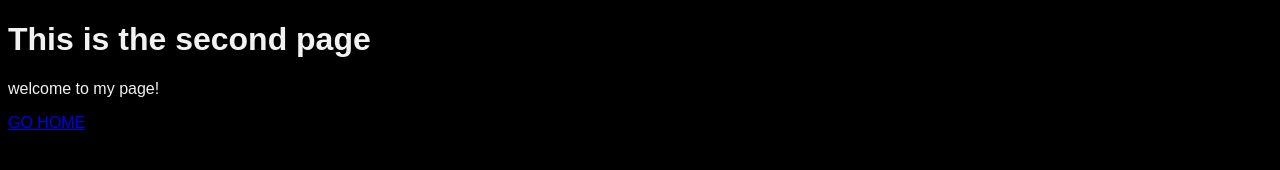
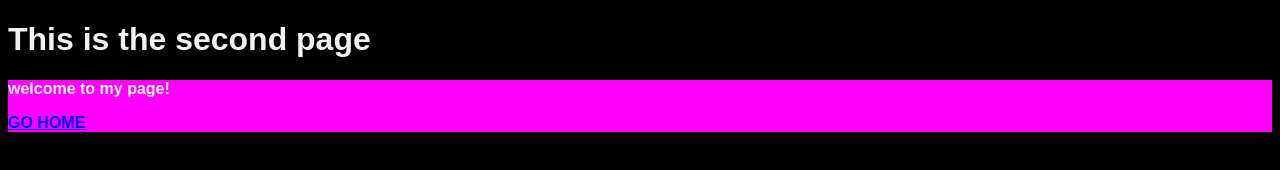
Before and after one commit to seantgx/my-portfolio, a plain HTML site: page second-page.html in a window 1280 px wide. Drawn offline with Linux system fonts and the light colour scheme.

Commit message:
new colors

```diff
--- a/style.css
+++ b/style.css
@@ -5,7 +5,7 @@ font-family:sans-serif;
 
 }
 .backgroundtest{
-
-background-color:#82102k;
+font-weight:700;
+background-color:#f0f;
 
 }
```
